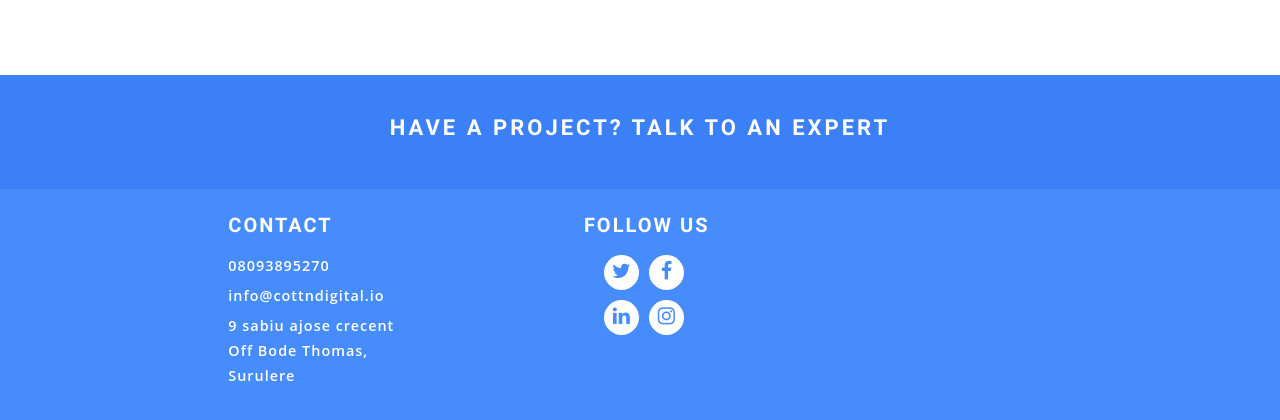
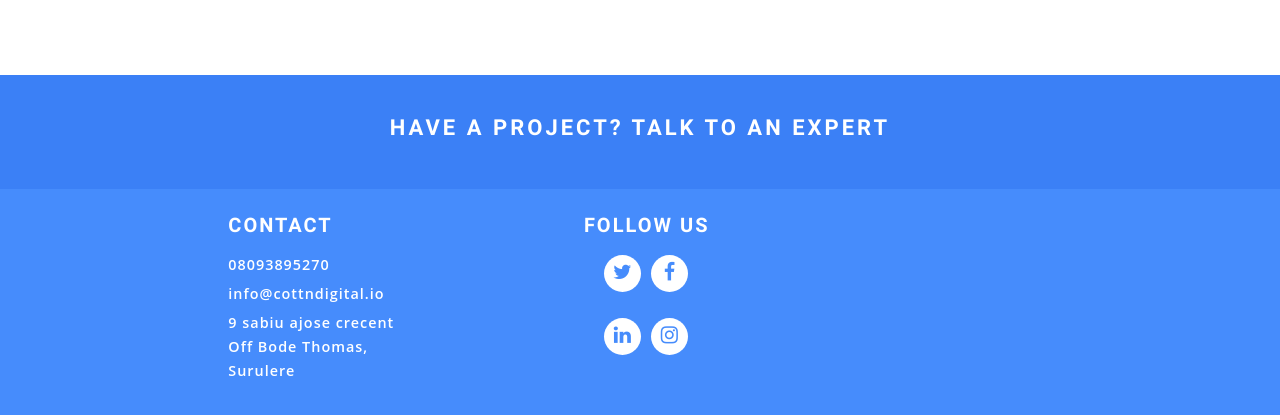
Before and after one commit to iyiolaosuagwu/cottondigital, a PHP site: page /index.php in a window 1280 px wide. Shown: the part 3149-3569 px from the top of the page. Run offline with PHP 8.4, Linux system fonts and the light colour scheme.

Commit message:
new update

```diff
--- a/css/style.css
+++ b/css/style.css
@@ -125,7 +125,10 @@ footer.page-footer a {
   letter-spacing: 1px;
   font-family: 'Open Sans', sans-serif;
   font-weight: 600;
-  line-height: 25px;
+  line-height: 24px;
+}
+.mt-icon{
+  padding-top: 16px;
 }
 
 .headers {
@@ -382,8 +385,8 @@ footer.page-footer a {
 
 .social__icon {
   border-radius: 50px;
-  height: 35px;
-  width: 35px;
+  height: 37px;
+  width: 37px;
   background: #fff;
   color: #468cfc;
   margin: 5px 5px;
--- a/footer.php
+++ b/footer.php
@@ -33,7 +33,7 @@
 
             </div>
 
-            <div class="flex d-flex margin-l">
+            <div class="flex d-flex margin-l mt-icon">
               <div class="social__icon">
                 <i class="fa fa-linkedin iconns" href=""></i>
               </div>
```
